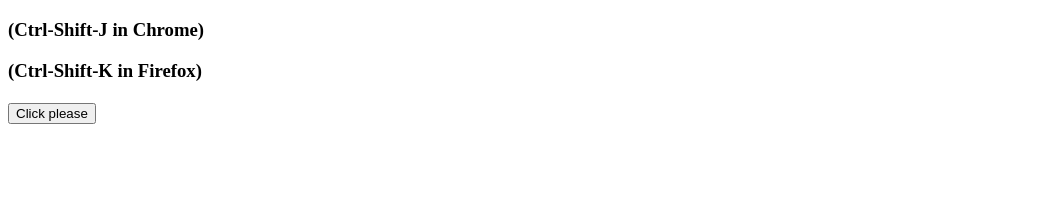
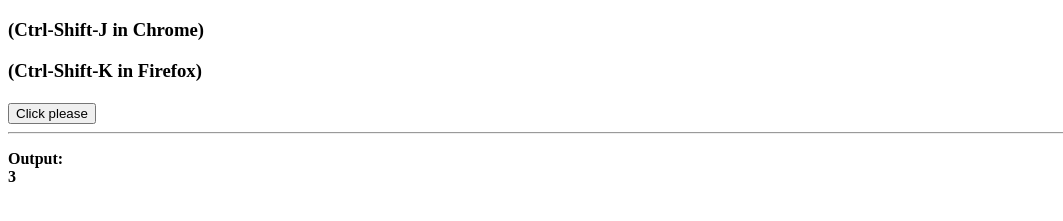
Before and after one commit to weiwenzhou/Softdev, a plain HTML site: page 29_js/open_me.html in a window 1280 px wide. Both pictures are taken after a click on the button "Click please". Shown: the part 61-282 px from the top of the page, without its empty margins (0-1063 px from the left). Drawn offline with Linux system fonts and the light colour scheme.

Commit message:
stop, wait a minute [I might be on to something - KEYS break]

```diff
--- a/29_js/funky_town.js
+++ b/29_js/funky_town.js
@@ -1,9 +1,10 @@
-/*Team _ - Wei Wen Zhou, Soojin Choi
+/*Team ArmorBuns - Wei Wen Zhou, Soojin Choi
 SoftDev1 pd8
 K29 -- Sequential Progression
 2018-12-19
 */
 var fibonacci = function(n) {
+    // Returns the nth Fibonacci number
     if (n == 0) {
         return 0;
     }
@@ -15,6 +16,7 @@ var fibonacci = function(n) {
 }
 
 var gcd = function(a, b) {
+    // Returns gcd of a, b
     var x;
     if (a < b) {
         x = a;
@@ -30,13 +32,25 @@ var gcd = function(a, b) {
 }
 
 var randomStudent = function() {
+    // Returns a random value from a list
     var list = ['Derek', 'Britni', 'Joan', 'Vincent', 'Jared', 'Ivan', 'Thomas', 'Maggie', 'Damian', 'Tina', 'Fabiha', 'John', 'Susan ', 'Kaitlin', 'Michelle', 'Clara', 'Rachel', 'Amit', 'Jerry', 'Raymond', 'Zane', 'Soojin', 'Maryann', 'Adil', 'Josh', 'Imad' ];
     return list[Math.floor(Math.random()*list.length)];
 }
 
-var fxn = function() {
-    b.nodeValue = "done";
-    return 1;
-}
-var b = document.getElementById("button");
-b.addEventListener("click", fxn);
+var eventOne = function(){
+    // Generates a random integer, n, between [0,10) and changes the text to the nth Fibonacci number
+    randVal = Math.floor(Math.random() * 10);
+    retVal = fibonacci(randVal)+"<br>";
+    console.log(retVal);
+    var textbox = document.getElementById('log');
+    textbox.innerHTML = textbox.innerHTML + retVal;
+    return retVal;
+};
+
+// Please Click button
+var b = document.getElementById('button');
+console.log(b);
+b.addEventListener('click', eventOne);
+
+// Clear Output button
+b.addEventListener('click', eventOne);
--- a/29_js/open_me.html
+++ b/29_js/open_me.html
@@ -12,6 +12,10 @@
     <h3>(Ctrl-Shift-J in Chrome)</h3>
     <h3>(Ctrl-Shift-K in Firefox)</h3>
     <h4> <button type="button" id="button">Click please</button>
+    <hr>
+    <p id="log">
+    Output: <br>
+    </p>
 
     <script src="funky_town.js"></script>
   </body>
```
